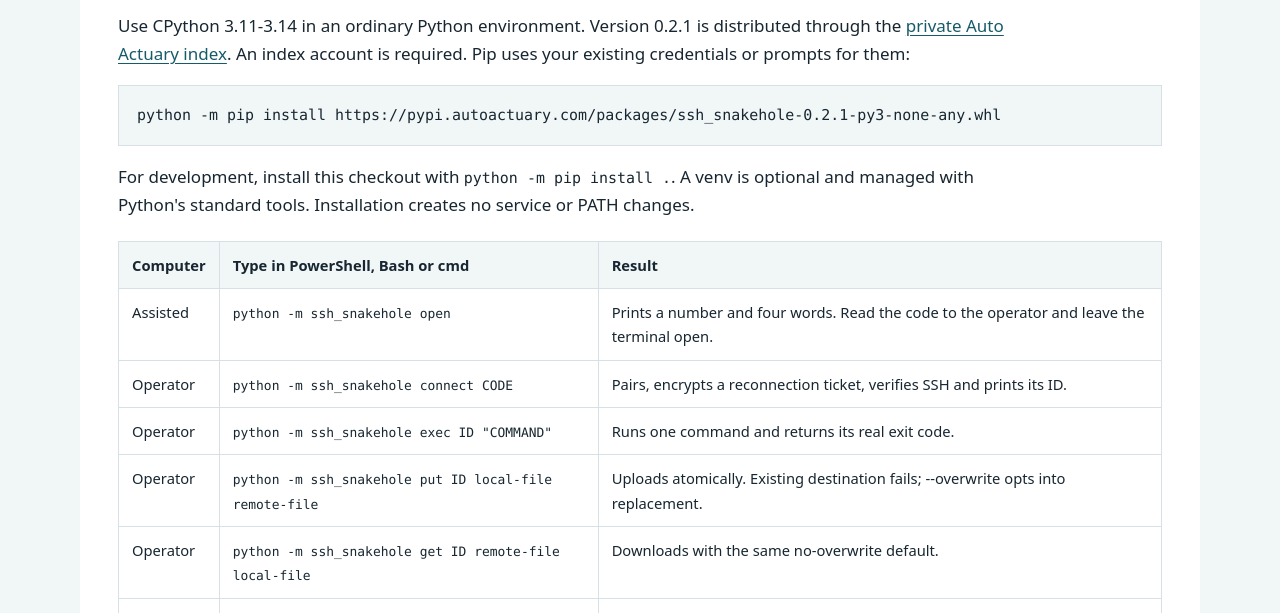
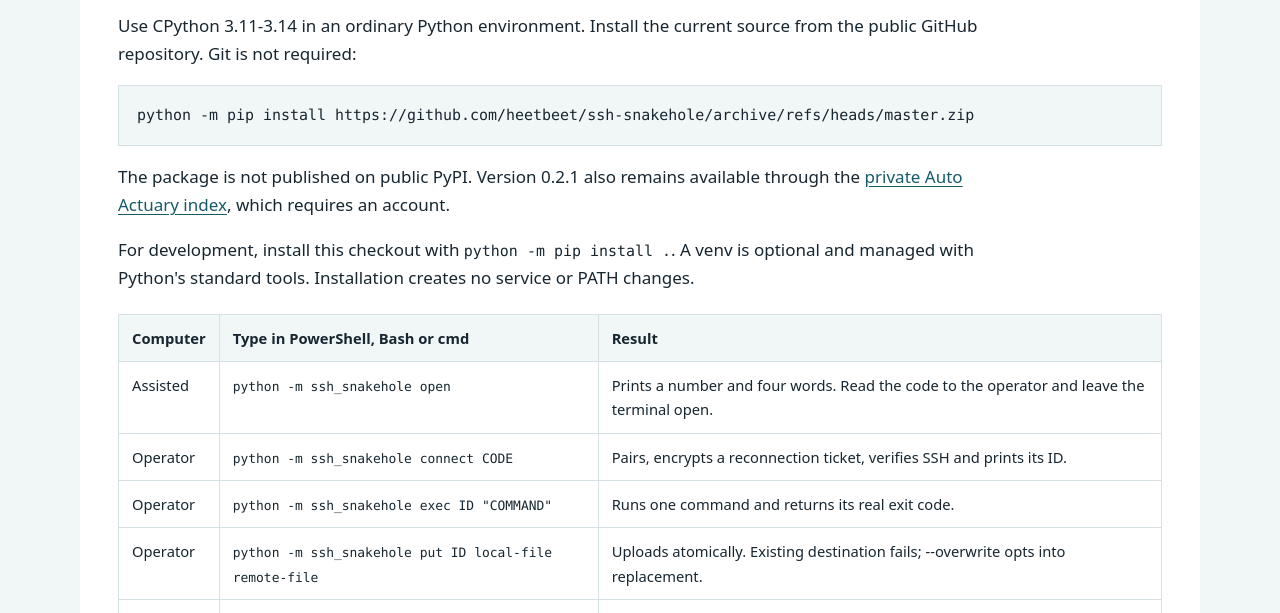
Before and after one commit to heetbeet/ssh-snakehole, a plain HTML site: page docs/usage.html in a window 1280 px wide. Shown: the part 181-794 px from the top of the page. Drawn offline with Linux system fonts and the light colour scheme.

Commit message:
Document public GitHub installation and clarify pairing handles

```diff
--- a/docs/usage.html
+++ b/docs/usage.html
@@ -1,8 +1,9 @@
 <!doctype html>
 <html lang="en"><head><meta charset="utf-8"><meta name="viewport" content="width=device-width,initial-scale=1"><title>Open access, share a code, finish, close</title><link rel="stylesheet" href="style.css"></head><body>
 <header><a href="index.html">ssh-snakehole</a><span class="meta"> / 0.2.1 / 7 October 2026</span></header><main><h1>Open access, share a code, finish, close</h1>
-<p>Use CPython 3.11-3.14 in an ordinary Python environment. Version 0.2.1 is distributed through the <a href="https://pypi.autoactuary.com/simple/ssh-snakehole/">private Auto Actuary index</a>. An index account is required. Pip uses your existing credentials or prompts for them:</p>
-<pre>python -m pip install https://pypi.autoactuary.com/packages/ssh_snakehole-0.2.1-py3-none-any.whl</pre>
+<p>Use CPython 3.11-3.14 in an ordinary Python environment. Install the current source from the public GitHub repository. Git is not required:</p>
+<pre>python -m pip install https://github.com/heetbeet/ssh-snakehole/archive/refs/heads/master.zip</pre>
+<p>The package is not published on public PyPI. Version 0.2.1 also remains available through the <a href="https://pypi.autoactuary.com/simple/ssh-snakehole/">private Auto Actuary index</a>, which requires an account.</p>
 <p>For development, install this checkout with <code>python -m pip install .</code>. A venv is optional and managed with Python's standard tools. Installation creates no service or PATH changes.</p>
 <table><thead><tr><th>Computer</th><th>Type in PowerShell, Bash or cmd</th><th>Result</th></tr></thead><tbody>
 <tr><td>Assisted</td><td><code>python -m ssh_snakehole open</code></td><td>Prints a number and four words. Read the code to the operator and leave the terminal open.</td></tr>
```
Also changed, not shown: README.md.
